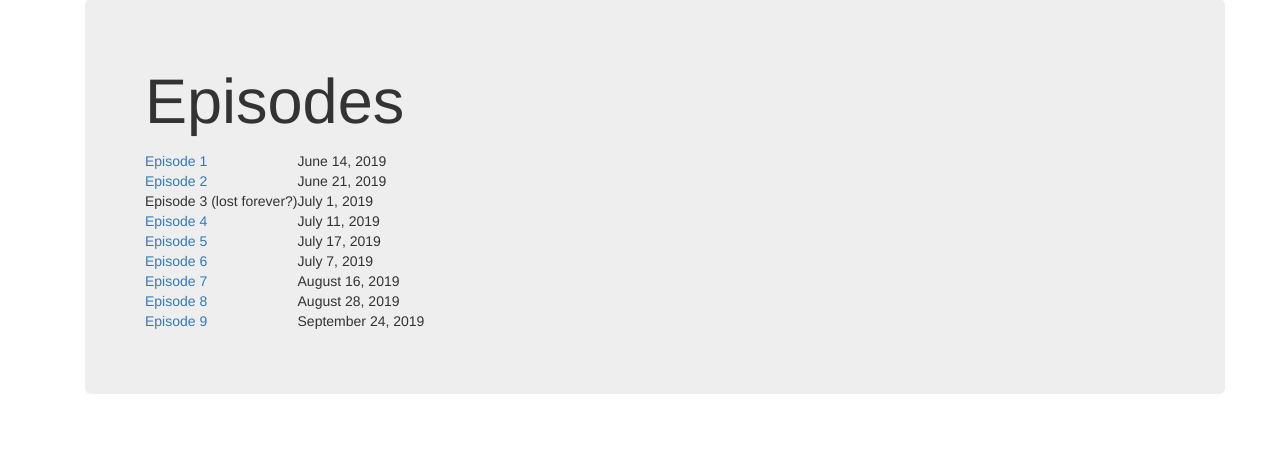
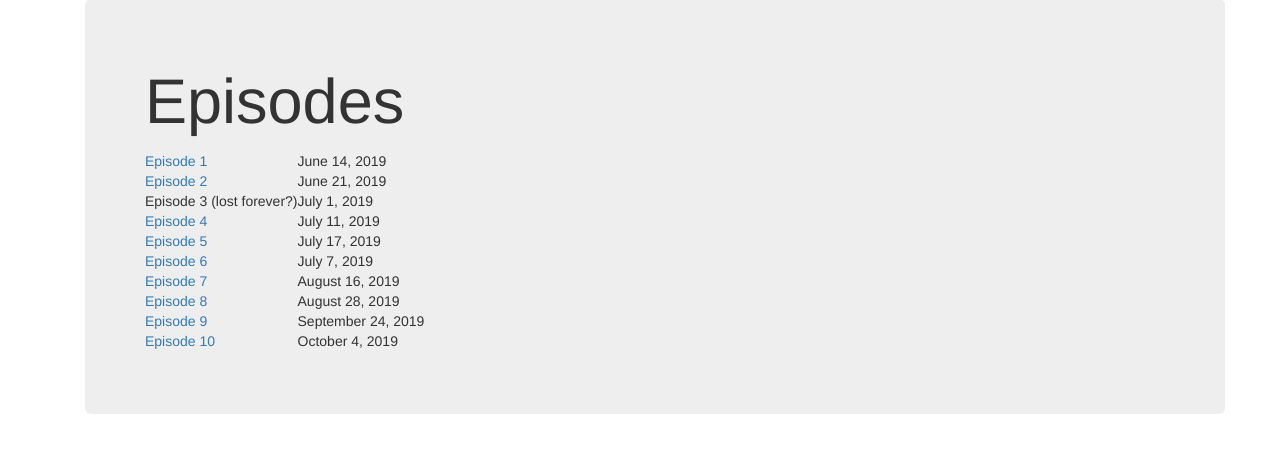
Before and after one commit to riserperson/democracymeow, a Python web app: template app/templates/episodes.html in a window 1280 px wide. Shown: the part 73-526 px from the top of the page. Run offline with Jinja, Linux system fonts and the light colour scheme; the template is opened without the code that fills it, so the values that code supplies are empty; some libraries are stand-ins or nearby versions.

Commit message:
adding ep 10

```diff
--- a/app/templates/episodes.html
+++ b/app/templates/episodes.html
@@ -79,6 +79,14 @@ Episodes
     September 24, 2019
         </td>
     </tr>
+    <tr>
+      <td>
+    <a href="static/ep10.mp3">Episode 10</a>
+        </td>
+        <td>
+    October 4, 2019
+        </td>
+    </tr>
 </table>
 
 </p>
```
Also changed, not shown: 1 other file.
